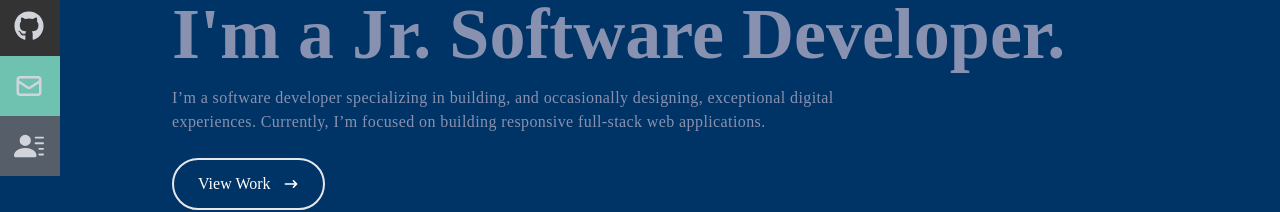
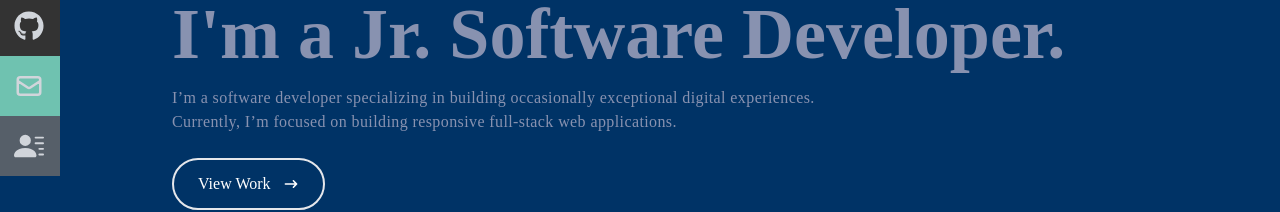
Before and after one commit to AustinT12/Portfolio, a React (Create React App) app: page / in a window 1280 px wide. Shown: the part 344-556 px from the top of the page. Built offline with nearby package versions, Linux system fonts and the light colour scheme.

Commit message:
Updated about me

```diff
--- a/src/components/Home.jsx
+++ b/src/components/Home.jsx
@@ -15,8 +15,8 @@
           I'm a Jr. Software Developer.
         </h2>
         <p className='text-[#8892b0] py-4 max-w-[700px] tracking-wide fs-10 text-md'>
-          I’m a software developer specializing in building, and occasionally
-          designing, exceptional digital experiences. Currently, I’m focused on
+          I’m a software developer specializing in building occasionally
+          exceptional digital experiences. Currently, I’m focused on
           building responsive full-stack web applications.
         </p>
         <Link to='work'>
```
